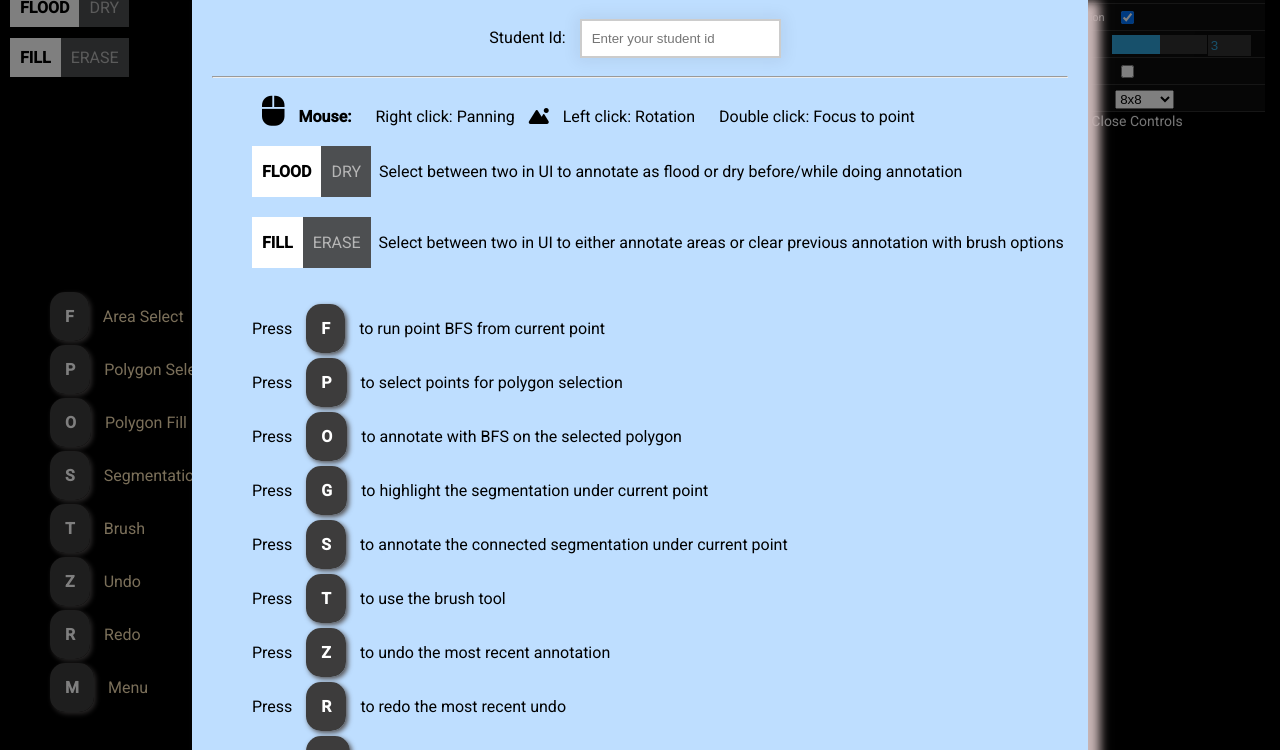
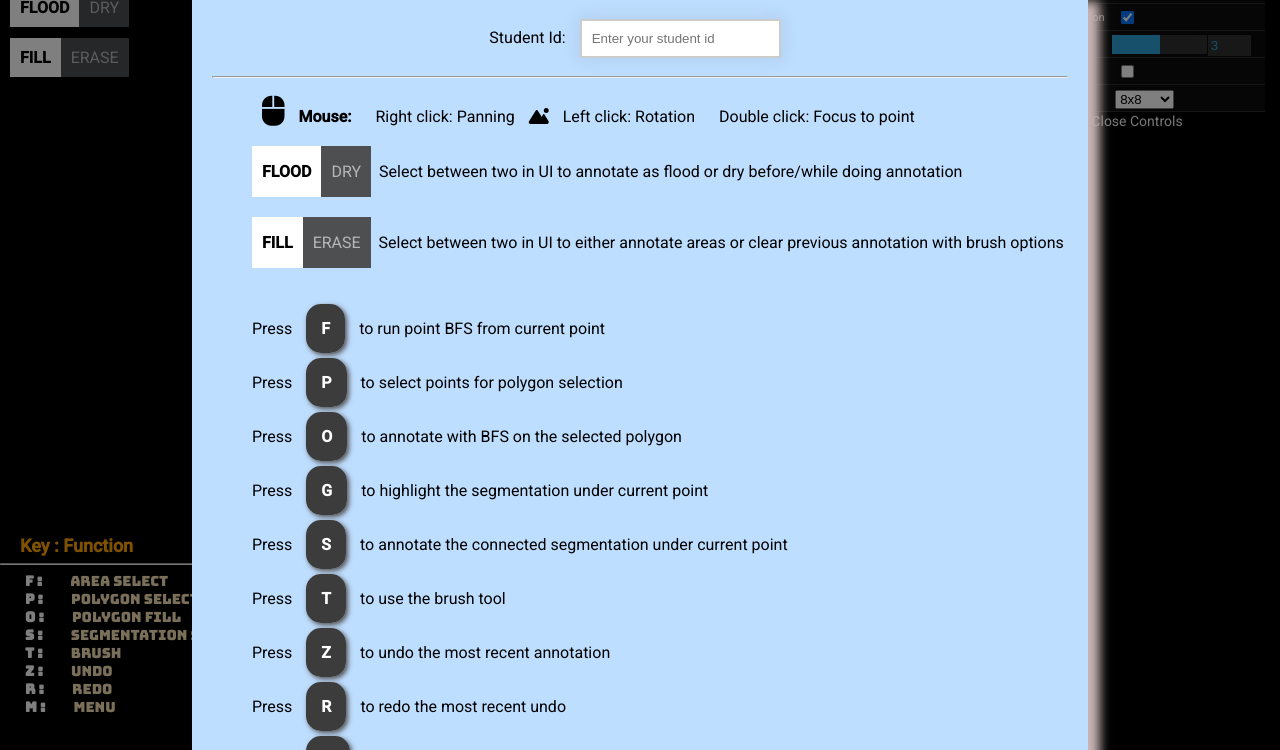
Before and after one commit to ldyken53/threejs-floodmap, a website: page docs/index.html in a window 1280 px wide. Shown: the part 50-800 px from the top of the page. Drawn offline with Linux system fonts and the light colour scheme; no server answers; a web font is replaced by a local one.

Commit message:
Change in-scene UI

```diff
--- a/docs/index.html
+++ b/docs/index.html
@@ -3,11 +3,11 @@
     <head>
         <meta charset="utf-8" />
         <meta name="viewport" content="width=device-width, initial-scale=1" />
-        <title>Three.js Flood Annotation</title>
-        <link
+        <title>Terrain Annotation</title>
+        <!-- <link
             href="https://fonts.googleapis.com/css2?family=Roboto:wght@400;500&display=swap"
             rel="stylesheet"
-        />
+        /> -->
         <link
             rel="stylesheet"
             href="https://cdnjs.cloudflare.com/ajax/libs/font-awesome/6.2.0/css/all.min.css"
@@ -129,16 +129,20 @@
 
         <div class="inscene-ui">
             <ul>
-                <li id="BFS"><b>f</b> Area Select</li>
-                <li id="polygonSelection"><b>p</b> Polygon Selection</li>
-                <li id="polygonSelection2"><b>o</b> Polygon Fill </li>
-                <li id="segEnabled"><b>s</b> Segmentation Select</li>
-                <li><b>t</b> Brush</li>
-                <li><b>z</b> Undo</li>
-                <li><b>r</b> Redo</li>
+                <li>
+                    <p class="title">Key : Function</p>
+                    <hr />
+                </li>
+                <li id="BFS"><b>f :</b> Area Select</li>
+                <li id="polygonSelection"><b>p :</b> Polygon Selection</li>
+                <li id="polygonSelection2"><b>o :</b> Polygon Fill </li>
+                <li id="segEnabled"><b>s :</b> Segmentation Select</li>
+                <li><b>t :</b> Brush</li>
+                <li><b>z :</b> Undo</li>
+                <li><b>r :</b> Redo</li>
 
                 <!-- <li>Press <b>s</b> to annotate the full segmentation under current point</li> -->
-                <li><b>m</b> Menu</li>
+                <li><b>m :</b> Menu</li>
                 <!-- <li>Press <b>g</b> to highlight the full segmentation under current point</li> -->
                 <!-- <li>Press <b>d</b> to annotate the connected segmentation under current point</li> -->
             </ul>
--- a/src/client/styles/style.css
+++ b/src/client/styles/style.css
@@ -1,3 +1,5 @@
+@import url('https://fonts.googleapis.com/css2?family=Bungee&family=Bungee+Spice&family=Roboto:wght@300;400;500&display=swap');
+
 *,
 *:before,
 *:after {
@@ -17,6 +19,10 @@ span,
 button,
 div {
     font-family: 'Roboto', sans-serif !important;
+}
+
+ul {
+    list-style-type: none;
 }
 
 .button_red {
@@ -259,8 +265,23 @@ ul li b {
 
 .inscene-ui ul {
     list-style-type: none;
+    padding-left: 0px;
+    font-size: 14px;
 }
 
 .inscene-ui ul li {
-    padding: 17px 17px 17px 0px;
+    /* padding: 5px 17px 5px 0px; */
+    font-family: 'Bungee', cursive;
 }
+
+.inscene-ui b {
+    background: transparent;
+    box-shadow: none;
+}
+
+.inscene-ui .title {
+    margin: 0px 20px;
+    font-size: 18px;
+    font-weight: 600;
+    color: #ffa204;
+}
```
Also changed, not shown: docs/bundle.js.
